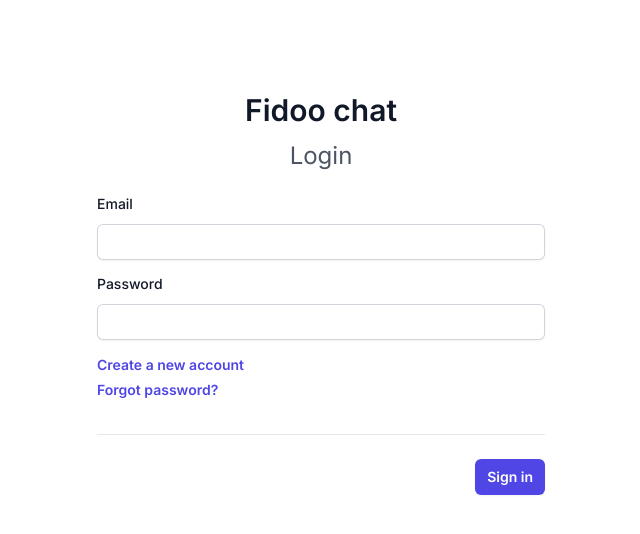
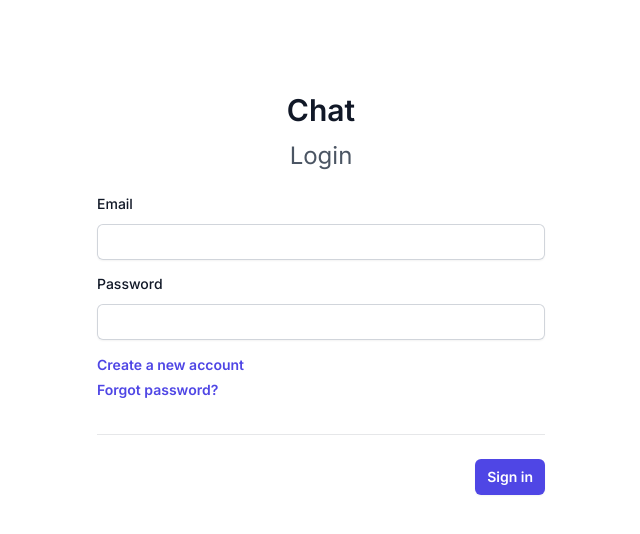
Before and after one commit to ale-strada/chat-fidoo, a Next.js app: page / in a window 1280 px wide. Shown: the top 534 px of the page, without its empty margins (319-959 px from the left). Built offline with nearby package versions, Linux system fonts and the light colour scheme.

Commit message:
change titles

```diff
--- a/src/app/layout.tsx
+++ b/src/app/layout.tsx
@@ -9,7 +9,7 @@ import 'react-toastify/dist/ReactToastify.css';
 const inter = Inter({ subsets: ["latin"] });
 
 export const metadata: Metadata = {
-  title: "Fidoo Chat App",
+  title: "Chat App",
   description: "simple chat app with next js",
 };
 
--- a/src/components/chat/index.tsx
+++ b/src/components/chat/index.tsx
@@ -80,7 +80,7 @@ const Chat = () => {
   return (
     <>
       <div className="flex items-center gap-x-6 flex-col mb-6">
-        <h1 className="text-3xl font-semibold leading-7 text-gray-900 mb-4">Fidoo chat</h1>
+        <h1 className="text-3xl font-semibold leading-7 text-gray-900 mb-4">Chat</h1>
       </div>
       <div className='flex flex-col border-2 border-gray-300 w-full rounded-md p-4 max-w-md max-h-screen scrollbar scrollbar-thumb-gray-300'>
         <div>
--- a/src/components/resetpassword/index.tsx
+++ b/src/components/resetpassword/index.tsx
@@ -43,7 +43,7 @@ return (
       <div className="space-y-10 w-full">
         <div className="border-b border-gray-900/10 pb-8 w-full">
           <div className="flex items-center gap-x-6 flex-col mb-6">
-            <h1 className="text-3xl font-semibold leading-7 text-gray-900 mb-4">Fidoo chat</h1>
+            <h1 className="text-3xl font-semibold leading-7 text-gray-900 mb-4">chat</h1>
             <p className="mt-1 text-2xl leading-6 text-gray-600">Reset Password</p>
           </div>
 
--- a/src/components/signin/index.tsx
+++ b/src/components/signin/index.tsx
@@ -56,7 +56,7 @@ return (
     <div className="space-y-10 w-full">
       <div className="border-b border-gray-900/10 pb-8 w-full">
         <div className="flex items-center gap-x-6 flex-col mb-6">
-          <h1 className="text-3xl font-semibold leading-7 text-gray-900 mb-4">Fidoo chat</h1>
+          <h1 className="text-3xl font-semibold leading-7 text-gray-900 mb-4">Chat</h1>
           <p className="mt-1 text-2xl leading-6 text-gray-600">Login</p>
         </div>
 
--- a/src/components/signup/index.tsx
+++ b/src/components/signup/index.tsx
@@ -60,7 +60,7 @@ return (
       <div className="space-y-10 w-full">
         <div className="border-b border-gray-900/10 pb-8 w-full">
           <div className="flex items-center gap-x-6 flex-col mb-6">
-            <h1 className="text-3xl font-semibold leading-7 text-gray-900 mb-4">Fidoo chat</h1>
+            <h1 className="text-3xl font-semibold leading-7 text-gray-900 mb-4">Chat</h1>
             <p className="mt-1 text-2xl leading-6 text-gray-600">Create Account</p>
           </div>
 
```
